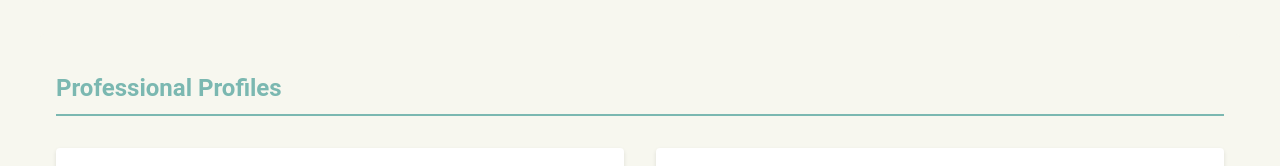
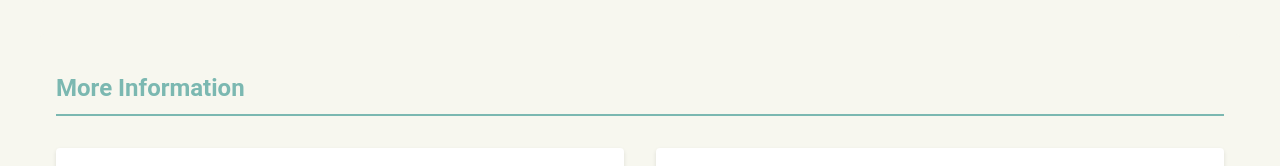
Before and after one commit to beebe4/baseball-jude, a SvelteKit app: page / in a window 1280 px wide. Shown: the part 3726-3892 px from the top of the page. Built offline with nearby package versions, Linux system fonts and the light colour scheme.

Commit message:
Small section name change

```diff
--- a/src/routes/+page.svelte
+++ b/src/routes/+page.svelte
@@ -34,7 +34,7 @@
 	<Achievements />
 
 	<section class="section profiles-section">
-		<h2>Professional Profiles</h2>
+		<h2>More Information</h2>
 		<div class="profiles-grid">
 			<a
 				href="https://www.perfectgame.org/Players/Playerprofile.aspx?ID=773222"
```
